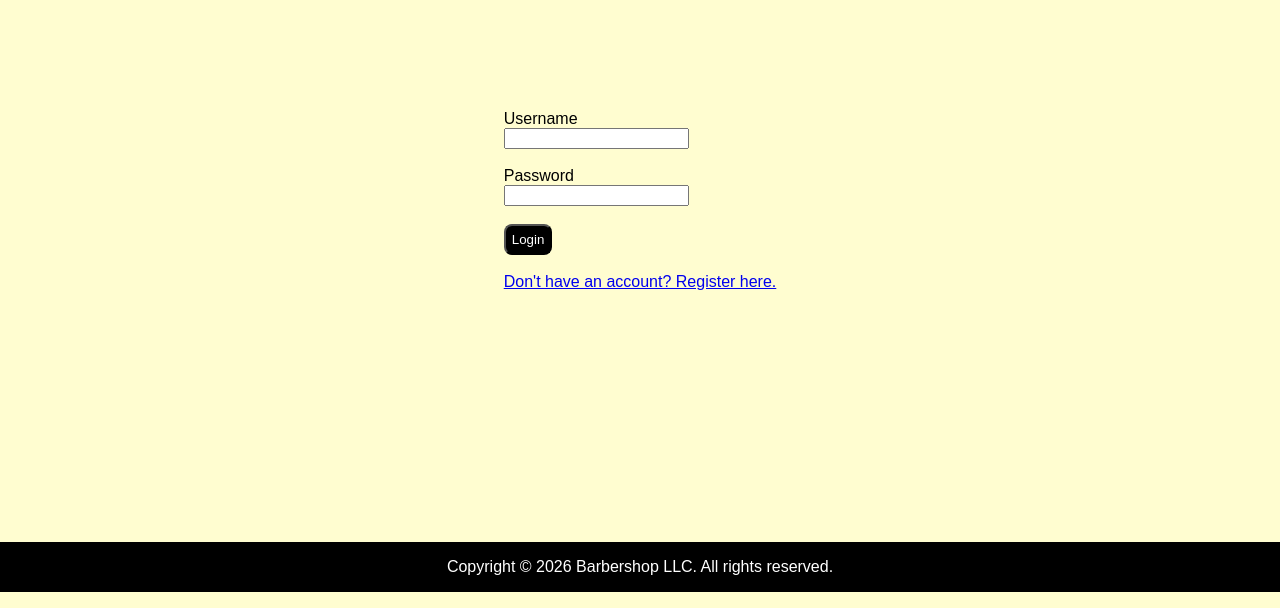
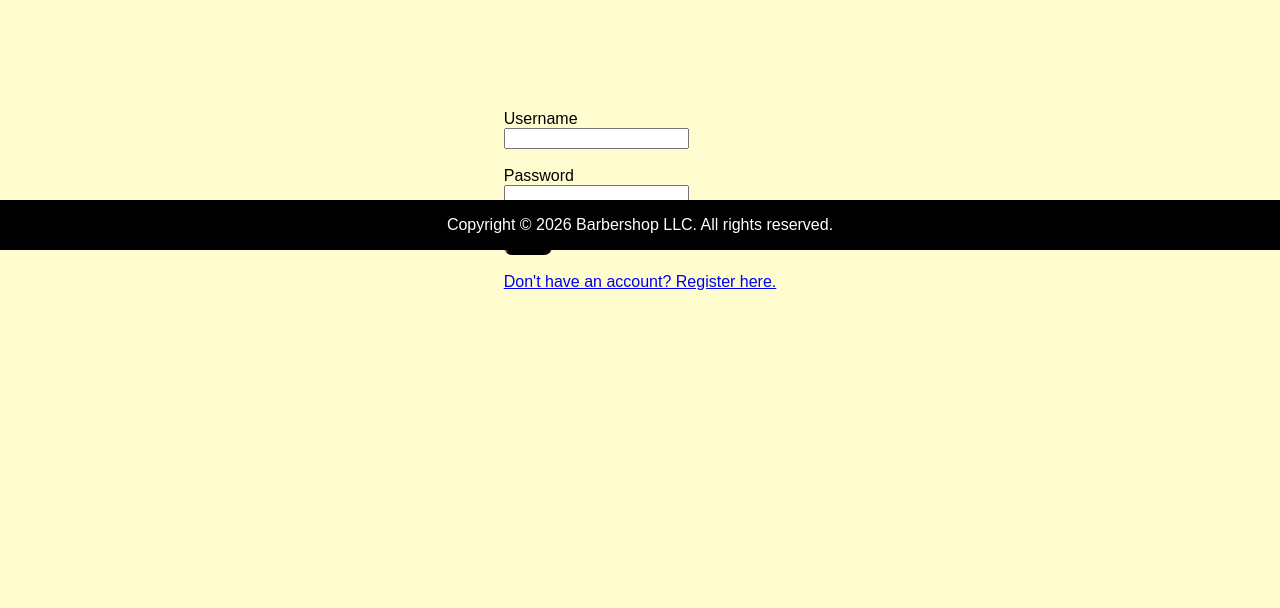
Before and after one commit to Jabon06/BarberShopWebsite, a PHP site: page /Login.php in a window 1280 px wide. Shown: the part 208-816 px from the top of the page. Run offline with PHP 8.4, Linux system fonts and the light colour scheme.

Commit message:
Update Barbershopstyle.css

```diff
--- a/Barbershopstyle.css
+++ b/Barbershopstyle.css
@@ -17,7 +17,7 @@ body{
 .footer{
 	position: fixed;
 	left: 0;
-	bottom: 0;
+	bottom: 01;
 	width: 100%;
 	background-color: #000000;
 	color: white;
```
